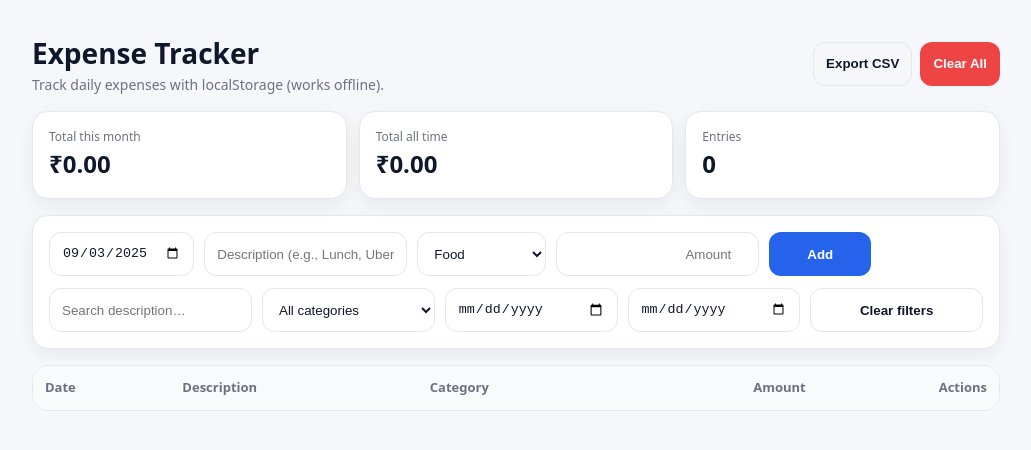
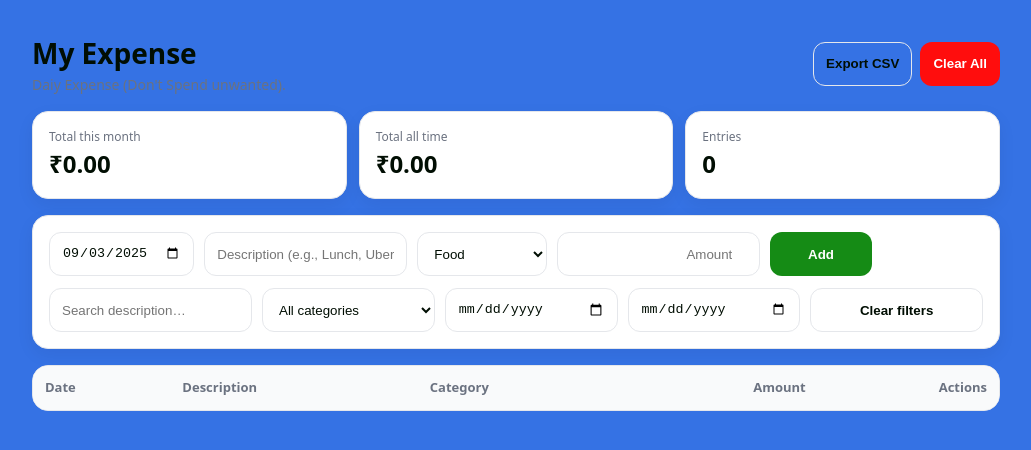
Before and after one commit to karthick-ops/expense-Tracker, a plain HTML site: page index.html in a window 1280 px wide. Shown: the whole page, without its empty margins (124-1155 px from the left). Drawn offline with Linux system fonts and the light colour scheme.

Commit message:
options added

```diff
--- a/index.html
+++ b/index.html
@@ -6,7 +6,7 @@
   <title>Expense Tracker</title>
   <style>
     :root{
-      --bg:#f6f7fb; --fg:#0f172a; --muted:#6b7280; --brand:#2563eb; --brand-2:#1d4ed8; --card:#ffffff; --border:#e5e7eb; --accent:#eef2ff; --red:#ef4444; --green:#10b981;
+      --bg:oklch(57.547% 0.18491 261.492); --fg:#010e03; --muted:#6b7280; --brand:#158b15; --brand-2:#28e231; --card:#ffffff; --border:#e5e7eb; --accent:#eef2ff; --red:#ff0d0d; --green:#10b981;
     }
     *{box-sizing:border-box}
     html,body{height:100%}
@@ -59,8 +59,8 @@
   <div class="container">
     <header>
       <div>
-        <h1>Expense Tracker</h1>
-        <div class="sub">Track daily expenses with localStorage (works offline).</div>
+        <h1>My Expense</h1>
+        <div class="sub">Daiy Expense (Don't Spend unwanted).</div>
       </div>
       <div class="toolbar">
         <button id="export-csv" class="btn-outline">Export CSV</button>
@@ -100,6 +100,11 @@
           <option>Rent</option>
           <option>Utilities</option>
           <option>Other</option>
+          <option>Trade</option>
+          <option>Recharge </option>
+          <option>Wifi Recharge</option>
+          <option>Petrol</option>
+          <option>Gold Loan</option>
         </select>
         <input id="amount" name="amount" type="number" step="0.01" min="0" placeholder="Amount" required />
         <button id="submit-btn" class="btn" type="submit">Add</button>
@@ -122,6 +127,11 @@
           <option>Rent</option>
           <option>Utilities</option>
           <option>Other</option>
+           <option>Trade</option>
+          <option>Recharge </option>
+          <option>Wifi Recharge</option>
+          <option>Petrol</option>
+          <option>Gold Loan</option>
         </select>
         <input id="from" type="date" aria-label="From date" />
         <input id="to" type="date" aria-label="To date" />
```
